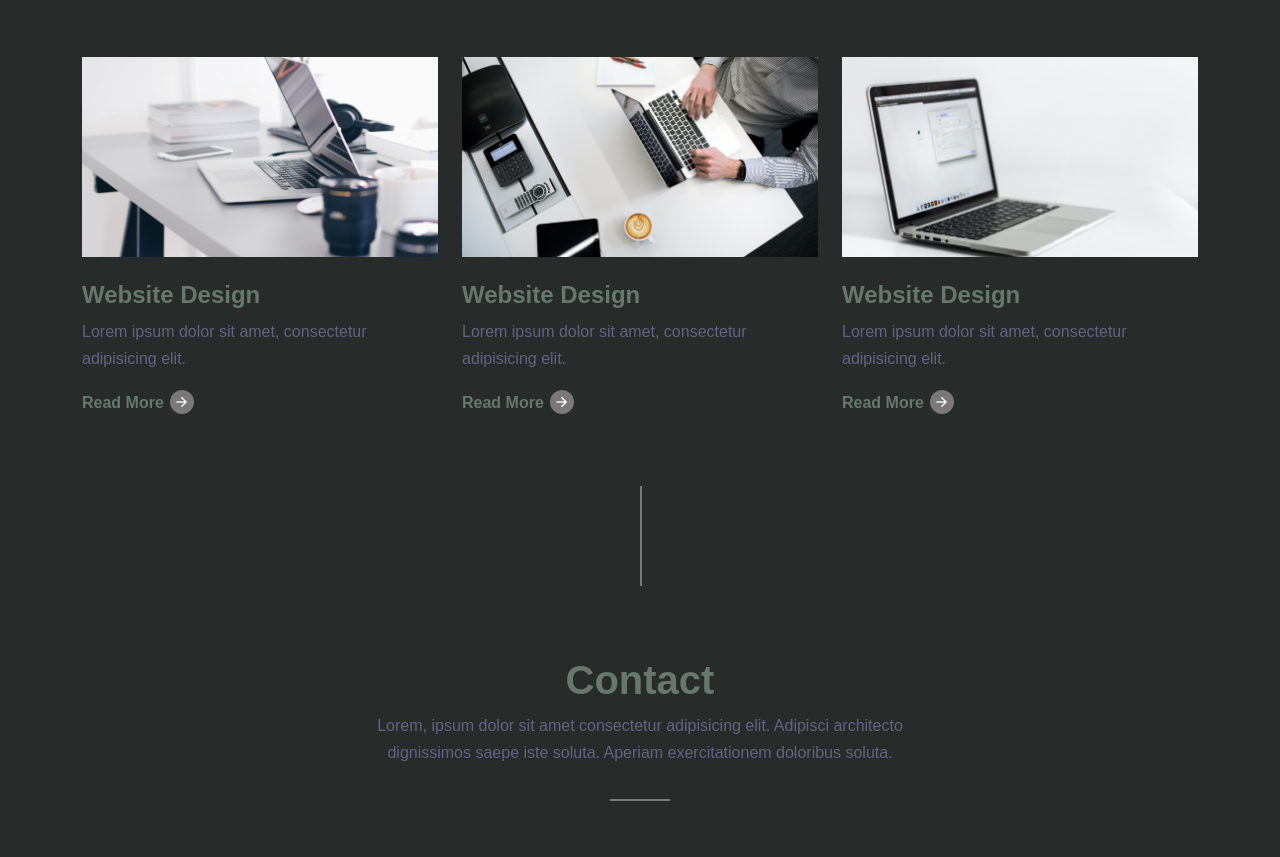
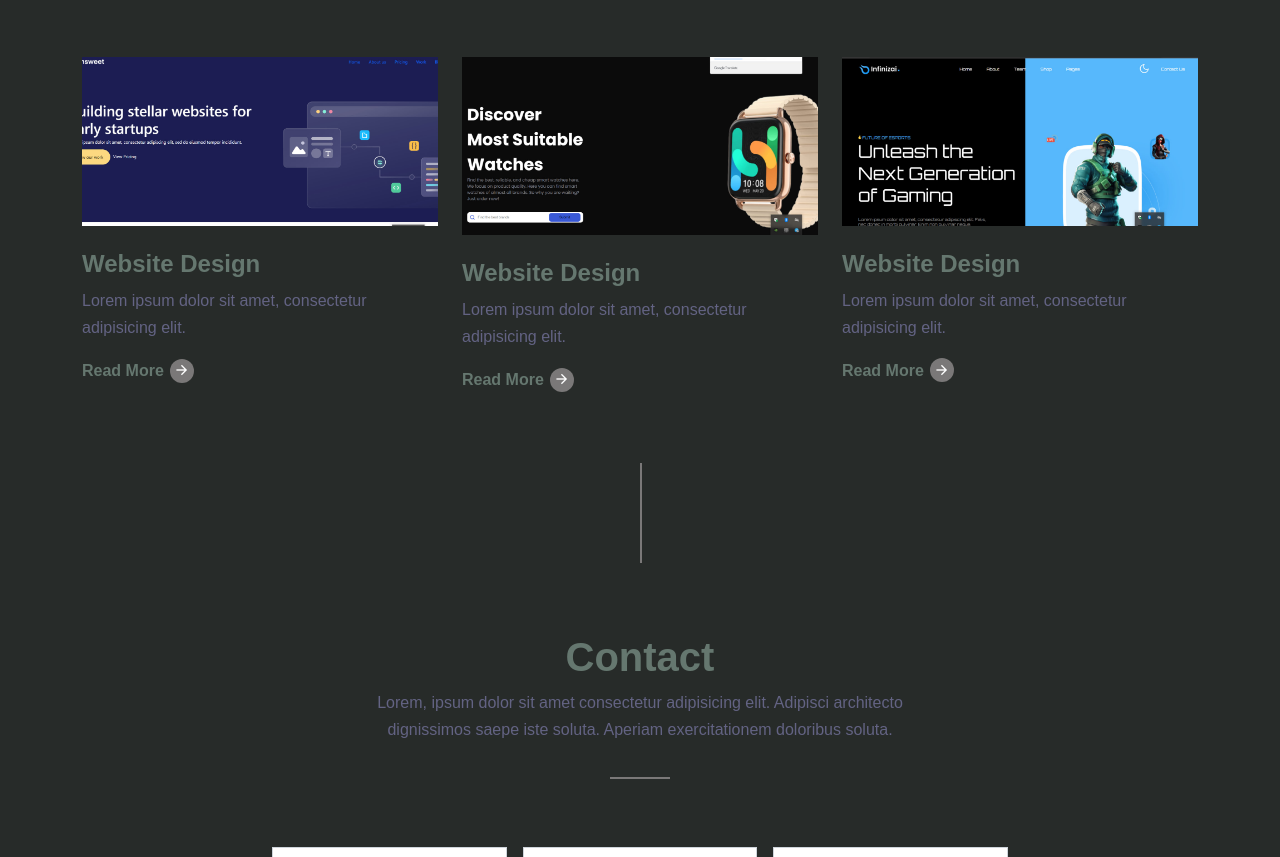
Before and after one commit to AnorboyevXusan/imtixxon2, a plain HTML site: page index.html in a window 1280 px wide. Shown: the part 4636-5493 px from the top of the page. Drawn offline with nearby package versions, Linux system fonts and the light colour scheme; a web font is replaced by a local one.

Commit message:
first commit

```diff
--- a/index.html
+++ b/index.html
@@ -346,7 +346,7 @@
             <div class="row gy-5">
                 <div class="col-md-4" data-aos="fade-up" data-aos-delay="100">
                     <div class="bp">
-                        <img src="./assets/images/blog-post1.jpg" alt="">
+                        <img src="./assets/images/aaa1.jpg" alt="">
                         <div class="bp-content pt-4">
                             <h4>Website Design</h4>
                             <p>Lorem ipsum dolor sit amet, consectetur adipisicing elit.</p>
@@ -359,7 +359,7 @@
                 </div>
                 <div class="col-md-4" data-aos="fade-up" data-aos-delay="200">
                     <div class="bp">
-                        <img src="./assets/images/blog-post2.jpg" alt="">
+                        <img src="./assets/images/aaa2.jpg" alt="">
                         <div class="bp-content pt-4">
                             <h4>Website Design</h4>
                             <p>Lorem ipsum dolor sit amet, consectetur adipisicing elit.</p>
@@ -372,7 +372,7 @@
                 </div>
                 <div class="col-md-4" data-aos="fade-up" data-aos-delay="300">
                     <div class="bp">
-                        <img src="./assets/images/blog-post3.jpg" alt="">
+                        <img src="./assets/images/aaa3.jpg" alt="">
                         <div class="bp-content pt-4">
                             <h4>Website Design</h4>
                             <p>Lorem ipsum dolor sit amet, consectetur adipisicing elit.</p>
```
Also changed, not shown: assets/images/aaa1.jpg (added), assets/images/aaa2.jpg (added), assets/images/aaa3.jpg (added).
